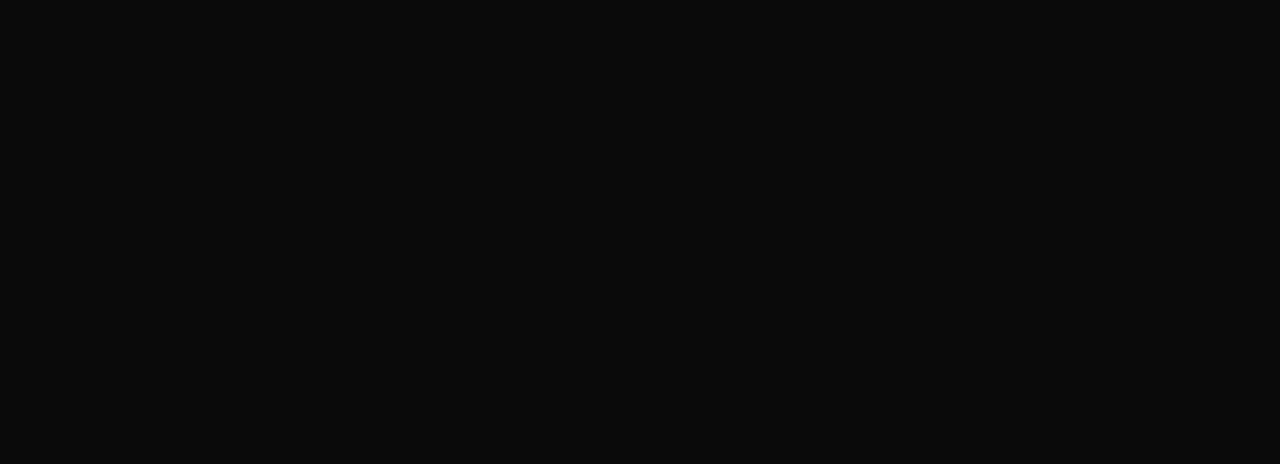
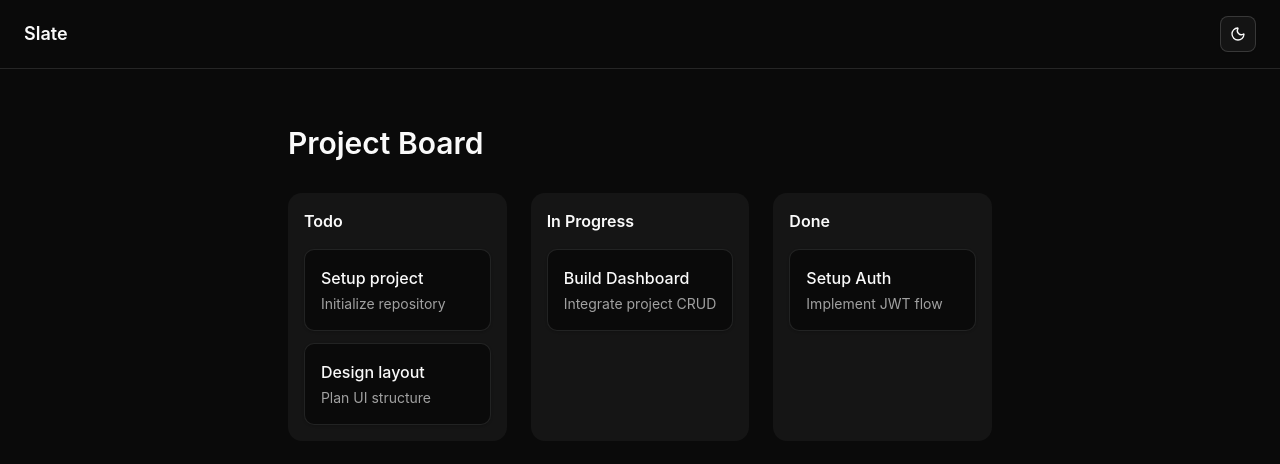
Before and after one commit to Yaksh2004/Slate, a React (Vite) app in the folder frontend/: page /projects/1 in a window 1280 px wide. Before the commit this address had no page. Shown: the top 464 px of the page. Built offline with nearby package versions, Linux system fonts and the light colour scheme; sample sign-in values are in the browser's storage.

Commit message:
added static Kanban board layout and used mock data

```diff
--- a/frontend/src/App.jsx
+++ b/frontend/src/App.jsx
@@ -6,6 +6,7 @@ import Layout from "./components/Layout";
 import { AuthProvider } from "./context/AuthContext";
 import Dashboard from "./pages/Dashboard";
 import ProtectedRoute from "./components/ProtectedRoute";
+import Board from "./pages/Board";
 
 function App() {
   return (
@@ -14,6 +15,14 @@ function App() {
         <BrowserRouter>
           <Routes>
             <Route path="/" element={<Layout />}>
+              <Route
+                path="/"
+                element={
+                  <ProtectedRoute>
+                    <Dashboard />
+                  </ProtectedRoute>
+                }
+              ></Route>
               <Route path="/login" element={<Login />}></Route>
               <Route path="/register" element={<Register />}></Route>
               <Route
@@ -24,6 +33,14 @@ function App() {
                   </ProtectedRoute>
                 }
               ></Route>
+              <Route
+                path="/projects/:projectId"
+                element={
+                  <ProtectedRoute>
+                    <Board />
+                  </ProtectedRoute>
+                }
+              />
             </Route>
           </Routes>
         </BrowserRouter>
--- /dev/null
+++ b/frontend/src/pages/Board.jsx
@@ -0,0 +1,46 @@
+const columns = [
+  { key: "todo", title: "Todo" },
+  { key: "in-progress", title: "In Progress" },
+  { key: "done", title: "Done" },
+];
+
+const mockTasks = [
+  { id: 1, title: "Setup project", description: "Initialize repository", status: "todo" },
+  { id: 2, title: "Design layout", description: "Plan UI structure", status: "todo" },
+  { id: 3, title: "Build Dashboard", description: "Integrate project CRUD", status: "in-progress" },
+  { id: 4, title: "Setup Auth", description: "Implement JWT flow", status: "done" },
+];
+
+function Board() {
+  const grouped = columns.reduce((acc, column) => {
+    acc[column.key] = mockTasks.filter(task => task.status === column.key);
+    return acc;
+  }, {});
+
+  return (
+    <div className="min-h-screen bg-background p-8">
+      <div className="max-w-7xl mx-auto space-y-8">
+        <h1 className="text-3xl font-semibold">Project Board</h1>
+
+        <div className="grid grid-cols-3 gap-6">
+          {columns.map(column => (
+            <div key={column.key} className="rounded-xl bg-muted/40 p-4 flex flex-col">
+              <h2 className="font-semibold mb-4">{column.title}</h2>
+
+              <div className="space-y-3">
+                {grouped[column.key].map(task => (
+                  <div key={task.id} className="bg-background rounded-lg p-4 shadow-sm border">
+                    <p className="font-medium">{task.title}</p>
+                    <p className="text-sm text-muted-foreground mt-1">{task.description}</p>
+                  </div>
+                ))}
+              </div>
+            </div>
+          ))}
+        </div>
+      </div>
+    </div>
+  );
+}
+
+export default Board;
--- a/frontend/src/pages/Dashboard.jsx
+++ b/frontend/src/pages/Dashboard.jsx
@@ -3,11 +3,13 @@ import { getProjects, createProject, deleteProject } from "@/services/projectSer
 import { Dialog, DialogContent, DialogHeader, DialogTitle, DialogFooter, DialogTrigger } from "@/components/ui/dialog";
 import { Button } from "@/components/ui/button";
 import { Input } from "@/components/ui/input";
+import { useNavigate } from "react-router-dom";
 
 function Dashboard() {
   const [open, setOpen] = useState(false);
   const [projects, setProjects] = useState([]);
   const [name, setName] = useState("");
+  const navigate = useNavigate();
 
   useEffect(() => {
     fetchProjects();
@@ -44,12 +46,14 @@ function Dashboard() {
   }
 
   return (
-    <div>
-      <h1>Dashboard</h1>
+    <div className="min-h-screen bg-background p-8">
+      <div className="max-w-4xl mx-auto space-y-8">
+        <div className="flex items-center justify-between">
+          <h1 className="text-3xl font-semibold">Dashboard</h1>
 
           <Dialog open={open} onOpenChange={setOpen}>
             <DialogTrigger asChild>
-          <Button>New Project</Button>
+              <Button className="cursor-pointer">New Project</Button>
             </DialogTrigger>
 
             <DialogContent>
@@ -69,15 +73,30 @@ function Dashboard() {
               </form>
             </DialogContent>
           </Dialog>
+        </div>
 
-      <ul>
+        <div className="grid gap-4">
           {projects.map(project => (
-          <li key={project.id}>
+            <div
+              key={project.id}
+              className="flex items-center justify-between rounded-xl border bg-muted/40 p-4 hover:bg-muted transition"
+            >
+              <span className="cursor-pointer font-medium" onClick={() => navigate(`/projects/${project.id}`)}>
                 {project.name}
-            <button onClick={() => handleDelete(project.id)}>Delete</button>
-          </li>
+              </span>
+
+              <Button
+                className="cursor-pointer"
+                variant="destructive"
+                size="xs"
+                onClick={() => handleDelete(project.id)}
+              >
+                Delete
+              </Button>
+            </div>
           ))}
-      </ul>
+        </div>
+      </div>
     </div>
   );
 }
```
Lines whose indentation alone changed are shown as unchanged.
